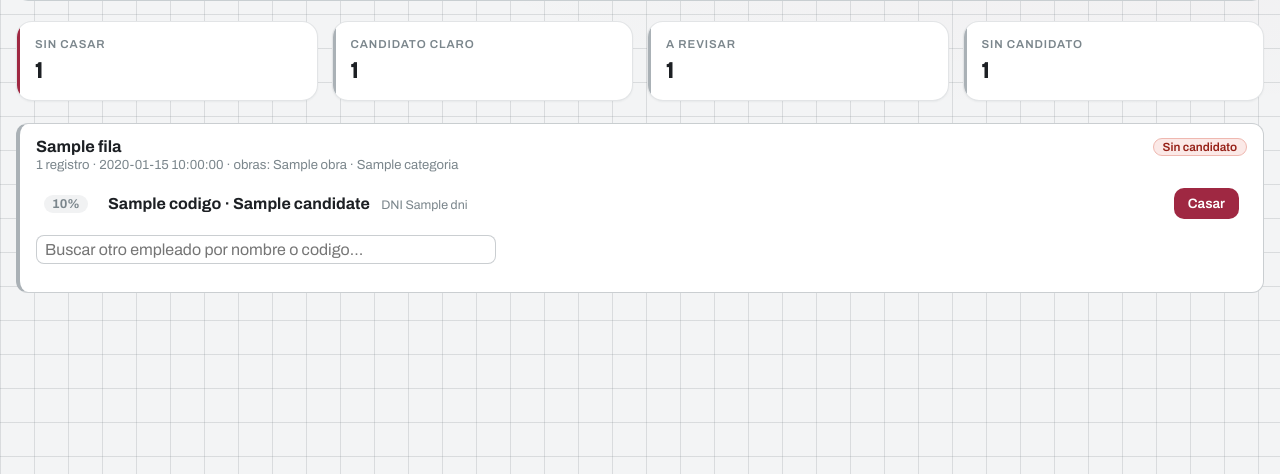
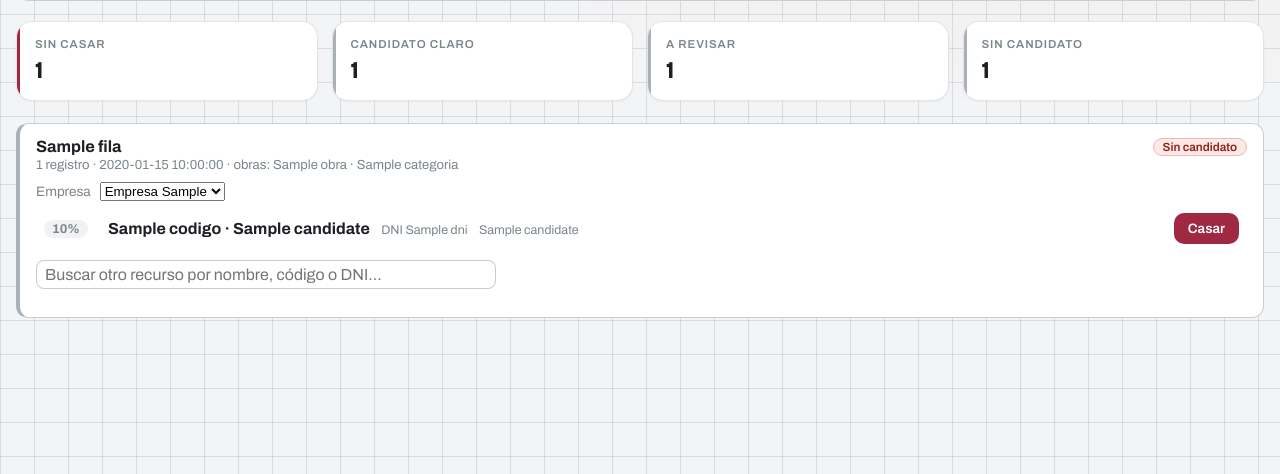
Before and after one commit to ruesma-dev/partes, a Python web app: template services/partes-front/templates/conciliacion.html in a window 1280 px wide. Shown: the part 326-800 px from the top of the page. Run offline with Jinja, Linux system fonts and the light colour scheme; the template is opened without the code that fills it: most values are stand-ins (such as "Sample title", 1, 10 or a date in 2020).

Commit message:
F-035 T5: selectores de empresa y recurso en Conciliar, Nuevo parte, modal y detalle de obra
Co-Authored-By: Claude Opus 5.5 <noreply@anthropic.com>
Claude-Session: https://claude.ai/code/session_017VdDuULwr9EED15qKp7HRK

```diff
--- a/services/partes-front/static/styles.css
+++ b/services/partes-front/static/styles.css
@@ -517,6 +517,9 @@ td.mx-cell.mx-warn { background: var(--warn-soft); box-shadow: inset 0 0 0 2px v
 .score-mid { background: #fbf1dd; color: #9a6b14; }
 .score-lo { background: #f1f2f3; color: var(--steel); }
 .manual-search { margin-top: 10px; }
+/* F-035: selector de empresa de cada tarjeta de Conciliar */
+.recon-empresa-row { margin-bottom: 6px; }
+.recon-empresa-row select { margin-left: 6px; }
 .manual-q { width: 100%; max-width: 460px; }
 .manual-results { margin-top: 6px; display: flex; flex-direction: column; gap: 4px; }
 .manual-item {
--- a/services/partes-front/templates/base.html
+++ b/services/partes-front/templates/base.html
@@ -95,15 +95,25 @@
           </div>
           <input type="hidden" id="addline-obra-ide"><input type="hidden" id="addline-obra-codigo"><input type="hidden" id="addline-obra-nombre">
         </div>
+        <div class="field" id="addline-empresa-field">
+          <label>Empresa</label>
+          {# F-035 (R18): con obra con empresa, la de la obra y bloqueado (DA1). #}
+          <select id="addline-empresa" class="input" title="Solo trabajadores (recursos activos) de esta empresa">
+            <option value="">Todas</option>
+            {% for num, nom in EMPRESAS %}<option value="{{ num }}">{{ nom }}</option>
+            {% endfor %}
+          </select>
+        </div>
         <div class="field" id="addline-emp-field">
           <label>Trabajador</label>
           <div class="addline-locked" id="addline-emp-locked" hidden></div>
           <div class="combo-simple" id="addline-emp-combo">
-            <input type="text" id="addline-emp-input" class="input" placeholder="Trabajador…" autocomplete="off">
+            <input type="text" id="addline-emp-input" class="input" placeholder="Código, nombre o DNI…" autocomplete="off">
             <div class="combo-panel" id="addline-emp-panel" hidden></div>
           </div>
           <input type="hidden" id="addline-emp-ide"><input type="hidden" id="addline-emp-codigo">
           <input type="hidden" id="addline-emp-nombre"><input type="hidden" id="addline-emp-dni">
+          <input type="hidden" id="addline-emp-reside">
         </div>
         <div class="field">
           <label>Categoría</label>
--- a/services/partes-front/templates/conciliacion.html
+++ b/services/partes-front/templates/conciliacion.html
@@ -55,19 +55,31 @@
     </div>
 
     <div class="recon-body">
+      {# F-035 (R8): empresa por defecto = la de sus partes si es una sola. #}
+      {% set _conocidas = EMPRESAS|map('first')|list %}
+      <div class="recon-empresa-row">
+        <label class="muted small">Empresa
+          <select class="recon-empresa" data-nombre="{{ fila.nombre_leido }}" title="Solo candidatos y búsqueda de esta empresa">
+            <option value=""{% if fila.empresa_defecto is none %} selected{% endif %}>Todas</option>
+            {% for num, nom in EMPRESAS %}<option value="{{ num }}"{% if fila.empresa_defecto == num %} selected{% endif %}>{{ nom }}</option>
+            {% endfor %}{% if fila.empresa_defecto is not none and fila.empresa_defecto not in _conocidas %}<option value="{{ fila.empresa_defecto }}" selected>Empresa {{ fila.empresa_defecto }}</option>{% endif %}
+          </select>
+        </label>
+      </div>
       {% if fila.candidates %}
       <table class="recon-cands">
         <tbody>
           {% for c in fila.candidates %}
-          <tr>
+          <tr class="recon-cand" data-empresa="{{ c.empresa if c.empresa is not none else '' }}">
             <td class="rc-score"><span class="score-pill score-{{ 'hi' if c.score >= 85 else ('mid' if c.score >= 65 else 'lo') }}">{{ c.score }}%</span></td>
             <td class="rc-emp">
               <strong>{% if c.codigo %}{{ c.codigo }} · {% endif %}{{ c.nombre or '(sin nombre)' }}</strong>
               {% if c.dni %}<span class="cell-sub">DNI {{ c.dni }}</span>{% endif %}
+              {% if c.empresa_nombre %}<span class="cell-sub">{{ c.empresa_nombre }}</span>{% endif %}
             </td>
             <td class="rc-act">
               <button type="button" class="btn primary small btn-casar"
-                      data-nombre="{{ fila.nombre_leido }}" data-ide="{{ c.ide }}"
+                      data-nombre="{{ fila.nombre_leido }}" data-recurso-ide="{{ c.ide }}"
                       data-emp="{% if c.codigo %}{{ c.codigo }} · {% endif %}{{ c.nombre or '' }}">Casar</button>
             </td>
           </tr>
@@ -82,7 +94,7 @@
 
       <div class="manual-search">
         <input type="text" class="manual-q cell-edit" data-nombre="{{ fila.nombre_leido }}"
-               placeholder="Buscar otro empleado por nombre o codigo…" autocomplete="off">
+               placeholder="Buscar otro recurso por nombre, código o DNI…" autocomplete="off">
         <div class="manual-results"></div>
       </div>
       <div class="recon-status"></div>
--- a/services/partes-front/templates/obra_detail.html
+++ b/services/partes-front/templates/obra_detail.html
@@ -214,7 +214,8 @@
         </td>
         <td class="cell-trabajador">
           {% if sigrid_enabled and not r.congelado %}
-          <div class="combo-emp" data-registro-id="{{ r.id }}">
+          {# F-035 (R20): solo recursos de la empresa de la ficha de obra. #}
+          <div class="combo-emp" data-registro-id="{{ r.id }}"{% if empresa_obra is defined and empresa_obra is not none %} data-empresa="{{ empresa_obra }}"{% endif %}>
             <input type="text" class="combo-input cell-edit" autocomplete="off"
                    value="{{ r.trabajador_nombre or '' }}" placeholder="Trabajador…">
             <div class="combo-panel" hidden></div>
```
Also changed, not shown: services/partes-front/templates/nuevo_parte.html (+11 -1 lines), specs/F-035-selector-recursos-por-empresa/tasks.md (+1 -1 lines).
